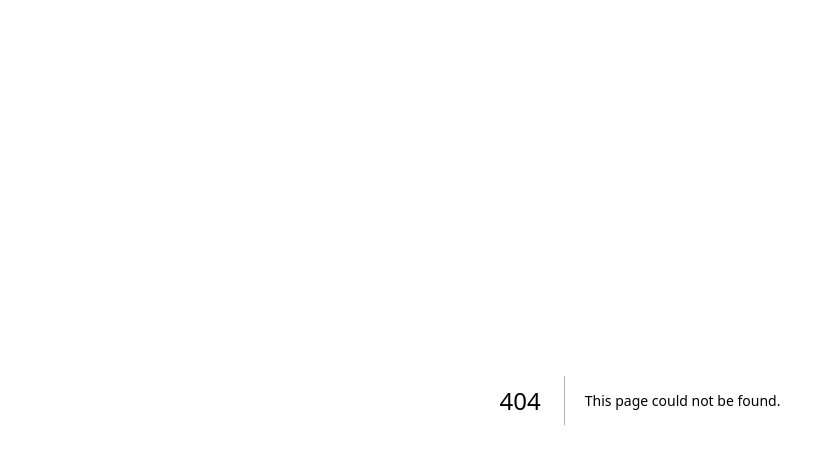
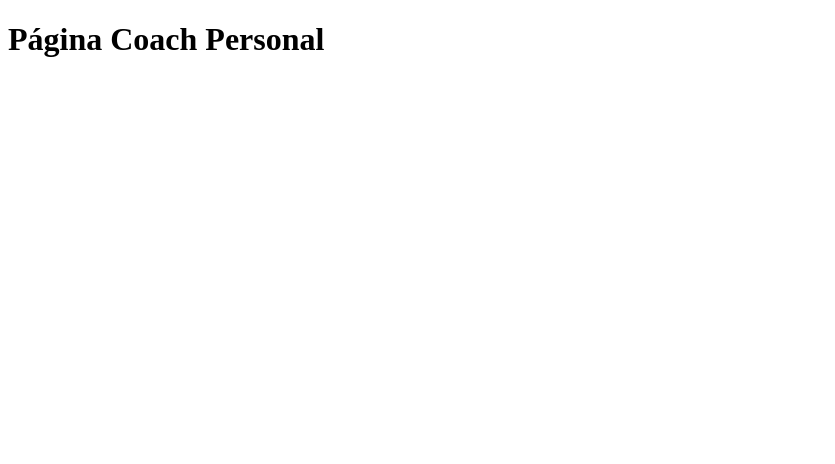
Before and after one commit to kyubiful/sz-coach-web, a Next.js app: page /personal in a window 1280 px wide. Before the commit this address had no page. Shown: the top 464 px of the page, without its empty margins (0-835 px from the left). Built offline with nearby package versions, Linux system fonts and the light colour scheme.

Commit message:
feat: :sparkles: create personal page

```diff
--- /dev/null
+++ b/app/personal/page.tsx
@@ -0,0 +1,5 @@
+export default function PersonalPage () {
+  return (
+    <h1>Página Coach Personal</h1>
+  )
+}
```
